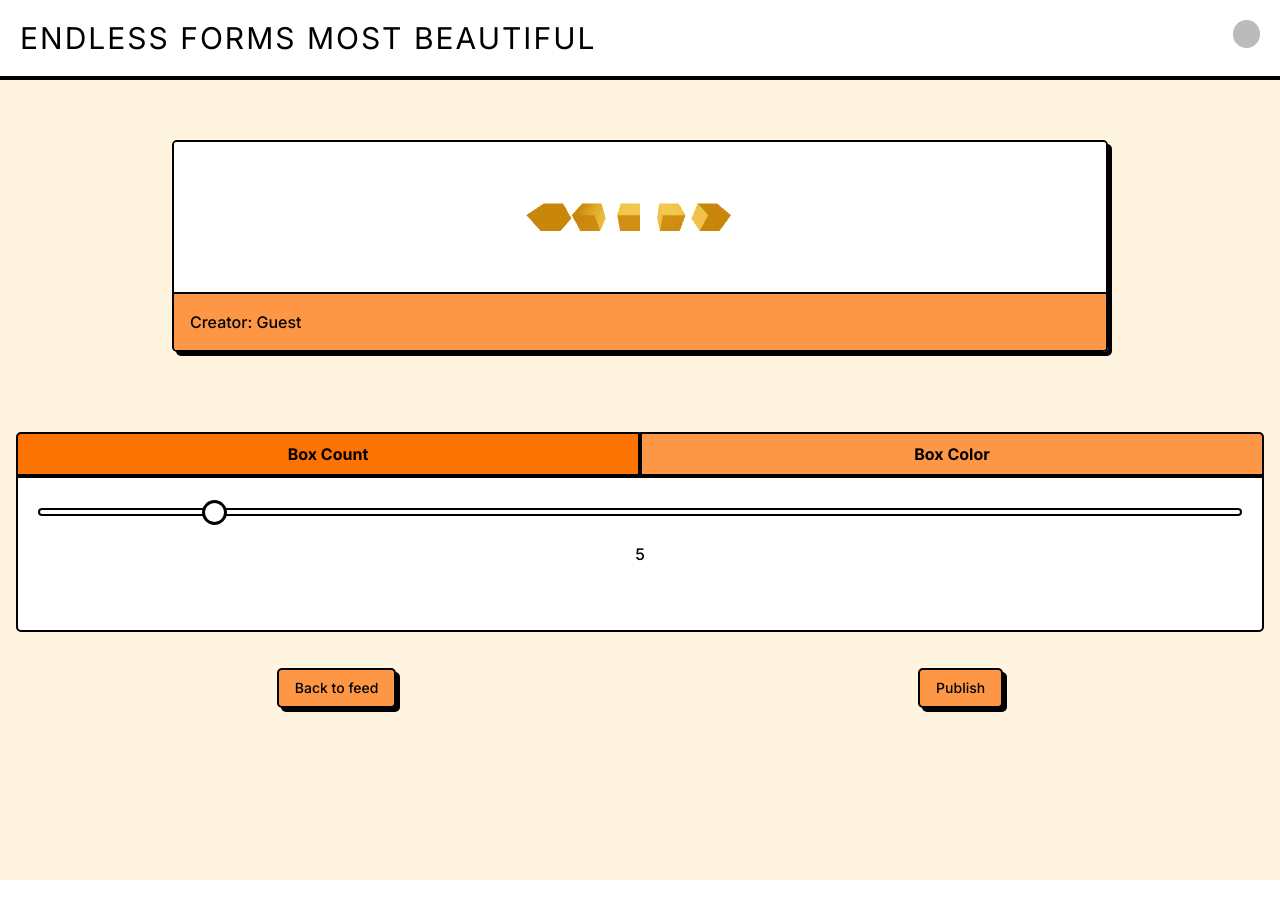
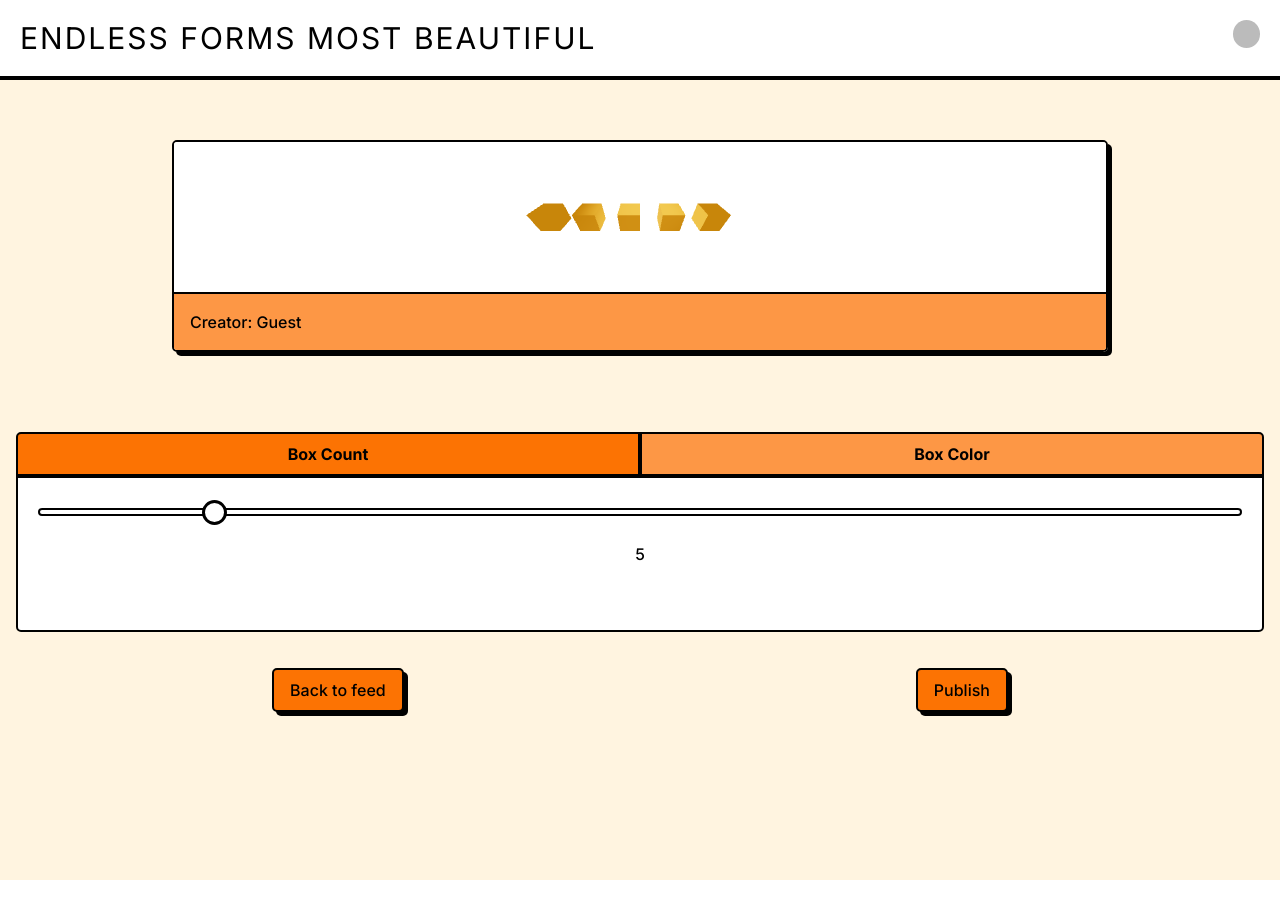
Before and after one commit to parth-agrawal/gen-art-feed, a Next.js app: page /publish in a window 1280 px wide. Built offline with nearby package versions, Linux system fonts and the light colour scheme; no server answers; the database is empty; sample sign-in values are in the browser's storage; some icons are missing.

Commit message:
final checks

```diff
--- a/src/app/publish/components/ArtControls.tsx
+++ b/src/app/publish/components/ArtControls.tsx
@@ -40,7 +40,7 @@ export const ArtControls = ({ boxCount, setBoxCount }: {
                     )}
                     {activeTab === 'Box Color' && (
                         <div>
-                            <h3>Tab 2</h3>
+                            <h3>Box Color - coming soon!</h3>
 
                             <p className="mt-2">
                                 Lorem ipsum, dolor sit amet consectetur adipisicing elit.
--- a/src/components/Button.tsx
+++ b/src/components/Button.tsx
@@ -17,7 +17,7 @@ export default function Button({ className, children, onClick }: Props) {
             aria-label="Click to perform an action"
             onClick={onClick}
             className={cn(
-                'flex text-text cursor-pointer items-center rounded-base border-2 border-border dark:border-darkBorder bg-main px-4 py-2 text-sm font-base shadow-light dark:shadow-dark transition-all hover:translate-x-boxShadowX hover:translate-y-boxShadowY hover:shadow-none dark:hover:shadow-none',
+                'flex text-text cursor-pointer items-center rounded-base border-2 border-border dark:border-darkBorder bg-mainAccent px-4 py-2 text-md font-base shadow-light dark:shadow-dark transition-all hover:translate-x-boxShadowX hover:translate-y-boxShadowY hover:shadow-none dark:hover:shadow-none',
                 className,
             )}
         >
```
